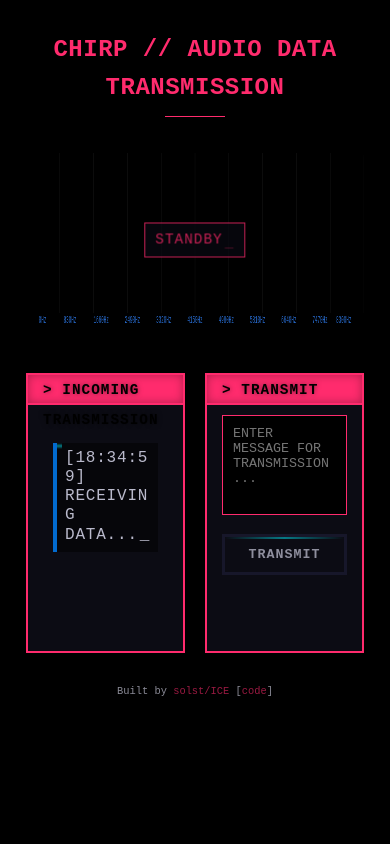
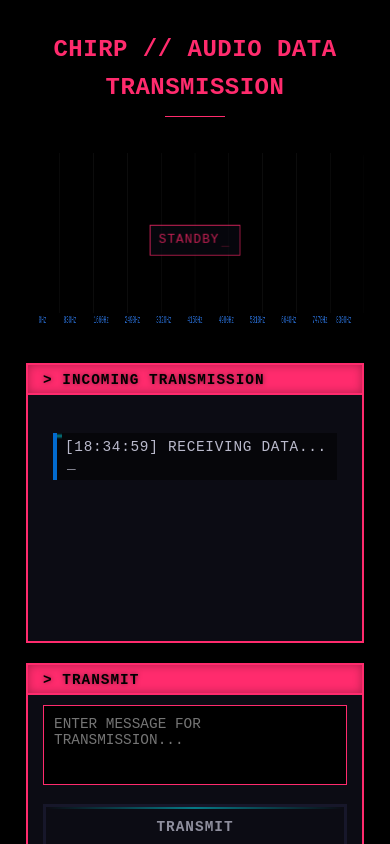
Before and after one commit to solst-ice/chirp, a React (Vite) app: page / in a window 390 px wide. Built offline with nearby package versions, Linux system fonts and the light colour scheme; no server answers; a web font is replaced by a local one.

Commit message:
added demo

```diff
--- a/src/App.css
+++ b/src/App.css
@@ -476,17 +476,101 @@
     font-size: 1.5rem;
   }
 
+  /* Mobile phone mode - stack containers vertically */
   .message-transmit-wrapper {
     flex-direction: column;
-    gap: 25px;
+    gap: 15px;
+    margin-top: 15px;
   }
 
+  /* Adjust container heights for mobile */
   .message-container {
     margin-bottom: 0;
+    height: 200px; /* Smaller height on mobile */
+    flex: none; /* Don't flex-grow on mobile */
+    width: 100%; /* Full width on mobile */
   }
 
   .transmit-container {
     margin-top: 0;
+    flex: none; /* Don't flex-grow on mobile */
+    width: 100%; /* Full width on mobile */
+  }
+
+  /* Adjust visualizer height on mobile */
+  .visualizer-container {
+    margin-bottom: 15px;
+  }
+
+  .frequency-visualizer {
+    height: 100px; /* Smaller height on mobile */
+  }
+
+  /* Make font sizes more readable on mobile */
+  .sent-messages-container {
+    font-size: 0.9rem;
+  }
+
+  textarea {
+    height: 80px; /* Smaller textarea on mobile */
+    font-size: 0.9rem;
+  }
+
+  /* Adjust message line spacing for mobile */
+  .message-line {
+    margin-bottom: 8px;
+    padding-bottom: 6px;
+  }
+
+  /* Adjust status indicator for mobile */
+  .status-indicator {
+    font-size: 0.8rem;
+    padding: 4px 8px;
+  }
+
+  /* Make section titles more compact on mobile */
+  .section-title {
+    height: 25px;
+    font-size: 0.8rem;
+    line-height: 25px;
+  }
+}
+
+/* Small phones (iPhone SE, etc.) */
+@media (max-width: 375px) {
+  .app-container {
+    padding: 5px;
+  }
+
+  .message-container {
+    height: 180px;
+    padding-top: 30px; /* Adjust for smaller title */
+    padding-left: 10px;
+    padding-right: 10px;
+  }
+
+  .transmit-container {
+    padding-top: 30px; /* Adjust for smaller title */
+    padding-left: 10px;
+    padding-right: 10px;
+  }
+
+  .message-transmit-wrapper {
+    gap: 10px;
+  }
+
+  .section-title {
+    height: 22px;
+    font-size: 0.75rem;
+    line-height: 22px;
+  }
+
+  .frequency-visualizer {
+    height: 80px;
+  }
+
+  textarea {
+    height: 70px;
   }
 }
 
@@ -877,3 +961,40 @@
   margin-bottom: 4px;
   line-height: 1.2;
 }
+
+/* Additional mobile-specific styles that use the 'mobile' class */
+body.mobile {
+  /* Ensure no horizontal scrolling */
+  overflow-x: hidden;
+}
+
+body.mobile .app-container {
+  /* Optimized container for mobile */
+  padding: 10px;
+  min-height: calc(100vh - 20px); /* Account for padding */
+}
+
+body.mobile .message-transmit-wrapper {
+  /* Ensure vertical layout on mobile */
+  flex-direction: column !important;
+}
+
+body.mobile .floating-stats-container {
+  /* Make stats more compact on mobile */
+  top: 5px;
+  right: 5px;
+  font-size: 0.6rem;
+  max-width: 120px;
+}
+
+body.mobile .transmit-container button {
+  /* Make button more tappable on mobile */
+  padding: 12px 15px;
+  font-size: 0.9rem;
+}
+
+/* Ensure touch targets are large enough on mobile */
+body.mobile textarea,
+body.mobile button {
+  min-height: 44px; /* Apple's recommended minimum touch target size */
+}
--- a/src/App.tsx
+++ b/src/App.tsx
@@ -355,6 +355,36 @@
 
         // Create content with red border highlighting for received messages
         messageDiv.innerHTML = `<span>[${timestamp}] <strong class="received-indicator" style="color: var(--terminal-red); font-weight: bold;">[RECEIVED]</strong> <span>${message}</span></span>`;
+
+        // Check for trigger words and automatically respond if not in streaming mode
+        if (!isStreamingMessage) {
+          setTimeout(() => {
+            // Extract plain message content without formatting - more thorough cleaning
+            let plainTextMessage = message.trim();
+
+            // Remove timestamps [00:00:00] pattern
+            plainTextMessage = plainTextMessage.replace(/\[\d{2}:\d{2}:\d{2}\]/g, '');
+
+            // Remove [RECEIVED] tag
+            plainTextMessage = plainTextMessage.replace(/\[RECEIVED\]/g, '');
+
+            // Final cleanup of any remaining whitespace
+            plainTextMessage = plainTextMessage.trim();
+
+            console.log("Checking for trigger in message:", plainTextMessage);
+
+            if (plainTextMessage === "STARTDEMO") {
+              console.log("STARTDEMO detected - auto responding with HELLO! BOSS!");
+              autoRespondToMessage("HELLO! BOSS!");
+            } else if (plainTextMessage === "HELLO! BOSS!") {
+              console.log("HELLO! BOSS! detected - auto responding with WHOAMI");
+              autoRespondToMessage("WHOAMI");
+            } else if (plainTextMessage === "WHOAMI") {
+              console.log("WHOAMI detected - auto responding with SOLST/ICE");
+              autoRespondToMessage("SOLST/ICE");
+            }
+          }, 500); // Small delay to make it feel natural
+        }
       }
 
       // Insert at the top of the messages container
@@ -372,6 +402,44 @@
     // Make clear button visible if it exists
     const clearButton = document.querySelector('.clear-button') as HTMLButtonElement;
     if (clearButton) clearButton.style.display = 'block';
+  };
+
+  // Function to automatically respond to trigger messages
+  const autoRespondToMessage = (responseText: string) => {
+    console.log("Auto-responding with:", responseText);
+
+    // Get the textarea element
+    const textarea = document.querySelector('.transmit-container textarea') as HTMLTextAreaElement;
+    if (!textarea) {
+      console.error("Couldn't find textarea element for auto-response");
+      return;
+    }
+
+    // Set the response text
+    textarea.value = responseText;
+
+    // Force trigger input event to update React state
+    const inputEvent = new Event('input', { bubbles: true });
+    textarea.dispatchEvent(inputEvent);
+
+    // Set the input text state directly as well
+    setInputText(responseText);
+
+    // Trigger the transmit function after a small delay
+    setTimeout(() => {
+      console.log("Auto-executing transmit for:", responseText);
+
+      // Try to click the transmit button directly
+      const transmitButton = document.querySelector('.transmit-container button') as HTMLButtonElement;
+      if (transmitButton && !transmitButton.disabled) {
+        console.log("Clicking transmit button");
+        transmitButton.click();
+      } else {
+        // Fallback to calling the transmit function directly
+        console.log("Calling transmitMessage function directly");
+        transmitMessage();
+      }
+    }, 800); // Delay to make it look like someone is typing
   };
 
   // Generate mock frequency data for testing
@@ -1255,6 +1323,38 @@
     return () => clearInterval(styleInterval);
   }, []);
 
+  // Function to detect mobile devices
+  const detectMobileDevice = () => {
+    const isMobile = window.matchMedia('(max-width: 768px)').matches ||
+                     /Android|webOS|iPhone|iPad|iPod|BlackBerry|IEMobile|Opera Mini/i.test(navigator.userAgent);
+
+    if (isMobile) {
+      document.body.classList.add('mobile');
+    } else {
+      document.body.classList.remove('mobile');
+    }
+
+    return isMobile;
+  };
+
+  // Add useEffect to detect mobile devices on mount and window resize
+  useEffect(() => {
+    // Initial detection
+    detectMobileDevice();
+
+    // Add resize listener
+    const handleResize = () => {
+      detectMobileDevice();
+    };
+
+    window.addEventListener('resize', handleResize);
+
+    // Cleanup
+    return () => {
+      window.removeEventListener('resize', handleResize);
+    };
+  }, []);
+
   return (
     <div className="app-container" onClick={handleUserInteraction}>
       <div className="title-container">
```
